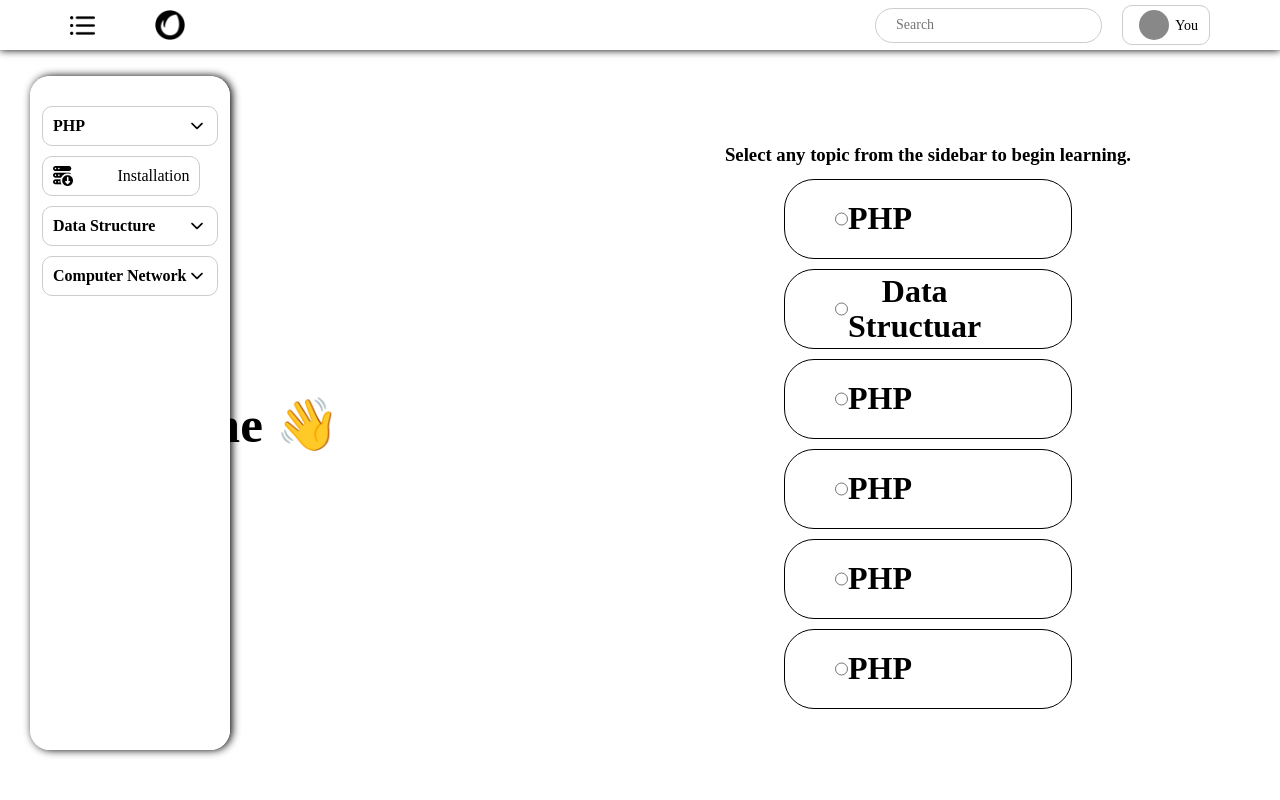
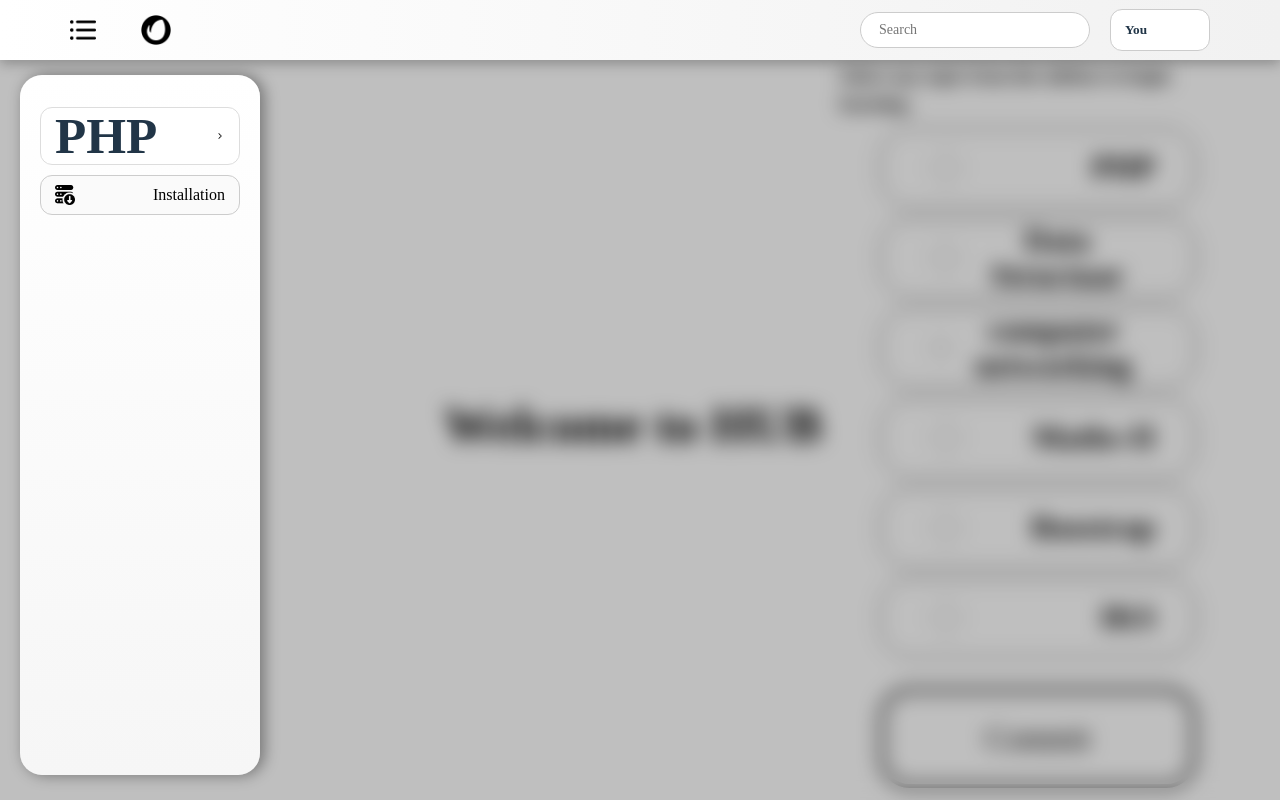
Before and after one commit to katariyaprit3-hub/Hub, a React (Vite) app: page / in a window 1280 px wide. Both pictures are taken after a click on the picture 82 px from the left and 25 px from the top of the page. Built offline with nearby package versions, Linux system fonts and the light colour scheme.

Commit message:
update leftbae

```diff
--- a/index.html
+++ b/index.html
@@ -2,7 +2,7 @@
 <html lang="en">
   <head>
     <meta charset="UTF-8" />
-    <link rel="icon" type="image/svg+xml" href="/vite.png" />
+    <link rel="icon" type="image/svg+xml" href="/vite.svg" />
     <meta name="viewport" content="width=device-width, initial-scale=1.0" />
     <title>main</title>
   </head>
--- a/src/App.css
+++ b/src/App.css
@@ -7,6 +7,7 @@
 
 body {
   background-color: #f5f5f5;
+  overflow-x: hidden;
 }
 
 body::-webkit-scrollbar,
@@ -14,22 +15,20 @@ body::-webkit-scrollbar,
   display: none;
 }
 
-/* header section */
-
 
 header {
-    position: absolute;
+  position: fixed;
   top: 0;
   left: 0;
   width: 100%;
-    height: 50px;
-    padding: 17px 70px;
-    background-color: #ffffff;
+  height: 60px;
+  padding: 0 70px;
+  background: linear-gradient(90deg, #ffffff, #f1f1f1);
   display: flex;
   align-items: center;
-    z-index: 99;
   justify-content: space-between;
-    box-shadow: 0 0 8px #000;
+  z-index: 300;
+  box-shadow: 0 4px 12px rgba(0,0,0,0.25);
 }
 
 .logo {
@@ -37,169 +36,147 @@ header {
   cursor: pointer;
 }
 
+.headerleft {
+  display: flex;
+  align-items: center;
+  gap: 45px;
+  user-select: none;
+}
+
+.leftbtn {
+  width: 26px;
+  cursor: pointer;
+  transition: 0.25s ease;
+}
+
+.leftbtn:hover {
+  transform: rotate(90deg) scale(1.1);
+}
+
 .navigation {
   display: flex;
   align-items: center;
   gap: 20px;
-    user-select: none;
 }
 
 .searchinput {
-    width: 100%;
-    height: 35px;
-    border-radius: 20px;
-    color: #000;
-    user-select: none;
-    background: transparent;
+  width: 230px;
+  height: 36px;
+  border-radius: 25px;
   border: 1px solid #ccc;
-    padding: 0 20px ;
+  padding: 0 18px;
   font-size: 14px;
 }
 
 .profile {
-    width: 95px;
-    height: 40px;
-    border-radius: 10px;
+  width: 100px;
+  height: 42px;
+  border-radius: 12px;
   border: 0.5px solid #ccc;
-    cursor: pointer;
   display: flex;
   align-items: center;
-    justify-content: space-between;
+  gap: 8px;
   padding: 6px;
-    transition: .3s;
-    gap: 6px;
+  background: #fff;
 }
 
-.profile:active {
-    outline: 0.8px solid #000;
+.blurs {
+  position: fixed;
+  inset: 0;
+  background: rgba(0,0,0,0.25);
+  backdrop-filter: blur(10px);
+  z-index: 150;
+  pointer-events: auto;
+  animation: fadeIn 0.25s ease;
 }
 
-.profile .avtar {
-    width: 30px;
-    height: 30px;
-    user-select: none;
-    background: rgba(0, 0, 0, 0.466);
-    border-radius: 50%;
-    margin-left: 10px;
+@keyframes fadeIn {
+  from { opacity: 0 }
+  to { opacity: 1 }
 }
 
-.profile h5 {
-    font-size: 14px;
-    user-select: none;
-    font-weight: 500;
-    margin-right: 5px;
-    color: #000;
-}
-
-.headerleft {
-    display: flex;
-    user-select: none;
-    align-items: center;
-    gap: 60px;
-}
-
-.headerleft .leftbtn{
-    width: 25px;
-    user-select: none;
-    height: 25px;
-    cursor: pointer;
-    transition: .3s;
-}
-
-/* leftbar section */
 
 .leftbar {
-    position: absolute;
-    bottom: 50px;
-    left: 0;
-    width: 200px;
-    height: calc(93vh - 70px);
-    background-color: #ffffff;
-    user-select: none;
-    box-shadow: 2px 0 8px #000;
+  position: fixed;
+  top: 75px;
+  left: -300px;
+  width: 240px;
+  height: calc(100vh - 100px);
+  background: linear-gradient(180deg, #ffffff, #f6f6f6);
+  box-shadow: 4px 0 15px rgba(0,0,0,0.4);
   padding: 20px;
-    display: flex;
-    align-items: center;
-    overflow-y: scroll;
-    flex-direction: column;
-    gap: 20px;
-    border-radius: 20px;
-    transition: .2s;
-    transform: translateX(-200px);
-    z-index: 98;
+  border-radius: 22px;
+  overflow-y: auto;
+  transition: left 0.35s cubic-bezier(0.4, 0, 0.2, 1);
+  z-index: 200;
+  pointer-events: auto;
 }
 
 .leftbar.active {
-    transform: translateX(30px);
-}
-
-.leftbar .leftin {
-    width: 110%;
-    user-select: none;
+  left: 20px;
 }
 
 .leftin .sections {
   width: 100%;
-    user-select: none;
-    min-height: 40px;
-    border: 0.5px solid #ccc;
-    margin-top: 10px;
-    border-radius: 10px;
-    transition: .1s;
+  min-height: 42px;
+  border: 1px solid #ddd;
+  margin-top: 12px;
+  border-radius: 12px;
   display: flex;
   align-items: center;
   justify-content: space-between;
-    padding: 0 10px;
+  padding: 0 14px;
+  background: #fff;
+  transition: 0.25s;
 }
 
 .leftin .sections:hover {
-    cursor: pointer;
-    user-select: none;
   transform: translateY(-3px);
-    box-shadow: 0 3px 8px #000;
+  box-shadow: 0 5px 12px rgba(0,0,0,0.35);
 }
 
-.sections .sub {
-    color: #000;
-    font-size: 1em;
+.sections.active {
+  background: #000;
 }
 
-.leftin .subpart {
-    width: 90%;
-    min-height: 40px;
+.sections.active .sub {
+    font-size: 1em;
+  color: #fff;
+}
+
+.sections img {
+    width: 10px;
+    height: 10px;
+}
+
+.subpart {
   margin-top: 10px;
 }
 
-.subpart .phpsub {
+.phpsub {
   width: 100%;
-    user-select: none;
   min-height: 40px;
-    border: 0.5px solid #ccc;
-    margin-top: 10px;
-    border-radius: 10px;
-    transition: .1s;
-    color: #000;
-    background: transparent;
+  border-radius: 12px;
+  border: 1px solid #ccc;
+  background: #fafafa;
+  padding: 0 14px;
   display: flex;
+  justify-content: space-between;
   align-items: center;
-    justify-content: space-between;
-    padding: 0 10px;
+  transition: 0.25s;
+}
+
+.phpsub:hover {
+  transform: translateY(-3px);
+  box-shadow: 0 5px 10px rgba(0,0,0,0.35);
 }
 
 .phpsub img {
     width: 20px;
 }
 
-.subpart .phpsub:hover {
-    cursor: pointer;
-    user-select: none;
-    transform: translateY(-3px);
-    box-shadow: 0 3px 2px #000;
+.contentArea {
+  margin-top: 60px;
+  padding: 35px;
+  width: 100%;
 }
-
-.sections img {
-    width: 20px;
-    height: 20px;
-    transform: rotate(90deg);
-    user-select: none;
-}
--- a/src/Home.jsx
+++ b/src/Home.jsx
@@ -1,5 +1,5 @@
 import { useEffect, useState } from "react"
-import { Routes, Route, useNavigate } from "react-router-dom"
+import { Routes, Route, useNavigate, useLocation } from "react-router-dom"
 
 import logo from "/envato.png"
 import leftbtni from "/list.png"
@@ -13,31 +13,48 @@ import "./App.css"
 
 export default function Home() {
   const [sidebarOpen, setSidebarOpen] = useState(false)
+
   const navigate = useNavigate()
+  const location = useLocation()
+
+  const toggleSidebar = () => {
+    setSidebarOpen(prev => !prev)
+  }
+
+  const closeSidebar = () => {
+    setSidebarOpen(false)
+  }
 
   useEffect(() => {
-    const handleKeyDown = (e) => {
+    const handler = (e) => {
       if (e.ctrlKey && e.key.toLowerCase() === "b") {
         e.preventDefault()
-        setSidebarOpen(prev => !prev)
+        toggleSidebar()
       }
     }
+    document.addEventListener("keydown", handler)
+    return () => document.removeEventListener("keydown", handler)
+  }, [])
 
-    document.addEventListener("keydown", handleKeyDown)
-    return () => document.removeEventListener("keydown", handleKeyDown)
-  }, [])
+  useEffect(() => {
+    // eslint-disable-next-line react-hooks/set-state-in-effect
+    closeSidebar()
+  }, [location.pathname])
 
   return (
     <>
+      {sidebarOpen && (
+        <div className="blurs" onClick={closeSidebar}></div>
+      )}
+
       <header>
         <div className="headerleft">
           <img
             src={leftbtni}
-            alt="menu"
             className="leftbtn"
-            onClick={() => setSidebarOpen(prev => !prev)}
+            onClick={toggleSidebar}
           />
-          <img src={logo} className="logo" alt="Envato" />
+          <img src={logo} className="logo" />
         </div>
 
         <nav className="navigation">
@@ -49,34 +66,25 @@ export default function Home() {
         </nav>
       </header>
 
-      <div className="mainlayout">
-
       <aside className={`leftbar ${sidebarOpen ? "active" : ""}`}>
         <div className="leftin">
 
-            <div className="sections active">
+          <div className="sections">
             <h1 className="sub">PHP</h1>
-              <img src={leftarrow} alt="" />
+            <img src={leftarrow} />
           </div>
 
           <div className="subpart">
             <button
               className="phpsub"
-                onClick={() => navigate("/php-installation")}
+              onClick={() => {
+                navigate("/php-installation")
+                closeSidebar()
+              }}
             >
-                <img src={download} alt="" />
+              <img src={download} />
               Installation
             </button>
-            </div>
-
-            <div className="sections">
-              <h1 className="sub">Data Structure</h1>
-              <img src={leftarrow} alt="" />
-            </div>
-
-            <div className="sections">
-              <h1 className="sub">Computer Network</h1>
-              <img src={leftarrow} alt="" />
           </div>
 
         </div>
@@ -88,8 +96,6 @@ export default function Home() {
           <Route path="/php-installation" element={<Phpinstalation />} />
         </Routes>
       </main>
-
-      </div>
     </>
   )
 }
--- a/src/intro.css
+++ b/src/intro.css
@@ -12,9 +12,9 @@
     align-items: center;
     gap: 20px;
     margin: 0;
-    padding: 0;
+    padding: 100px 0 100px 400px;
     box-sizing: border-box;
-    z-index: 97;
+    z-index: 96;
     overflow-y: auto;
 }
 
@@ -25,8 +25,6 @@
     align-items: center;
 }
 
-
-
 .intro .topics {
     width: 50%;
     display: flex;
@@ -35,7 +33,7 @@
 }
 
 .topics .topicsub {
-    width: 50%;
+    width: 80%;
     min-height: 100px;
     background: #ffffff;
 
@@ -46,7 +44,7 @@
     height: 80px;
     margin-top: 10px;
     border-radius: 30px;
-    padding: 10px 100px 10px 50px;
+    padding: 10px;
     background: transparent;
     border: 0.7px solid #000;
     color: #000;
@@ -56,14 +54,36 @@
 }
 
 .suject h1 {
-    margin-right: 70px;
+    margin-right: 30px;
     font-size: 2em;
 }
 
 .suject input {
     width: 30px;
     height: 30px;
+    margin-left: 40px;
     border: 2px solid #000;
     background: #fff;
+}
+
+.topicsub .commit {
+    width: 100%;
+    height: 100px;
+    margin-top: 30px;
+    border-radius: 30px;
+    font-size: 2em;
+    background: transparent;
+    color: #000;
+    border: 4px solid #000;
     outline: none;
+    transition: .4s;
 }
+
+.commit:hover {
+    border-bottom: 50px solid #000;
+}
+
+.commit:active {
+    background: #000;
+    color: #fff;
+}
--- a/src/introduction.jsx
+++ b/src/introduction.jsx
@@ -4,16 +4,17 @@ export default function Introduction() {
   return (
     <div className="main">
       <div className="intro">
-        <h1>Welcome 👋</h1>
+        <h1>Welcome to HUB</h1>
         <div className="topics">
           <h3>Select any topic from the sidebar to begin learning.</h3>
           <div className="topicsub">
             <button className="suject"><input type="radio" className='chack' /><h1>PHP</h1></button>
             <button className="suject"><input type="radio" className='chack' /><h1>Data Structuar</h1></button>
-            <button className="suject"><input type="radio" className='chack' /><h1>PHP</h1></button>
-            <button className="suject"><input type="radio" className='chack' /><h1>PHP</h1></button>
-            <button className="suject"><input type="radio" className='chack' /><h1>PHP</h1></button>
-            <button className="suject"><input type="radio" className='chack' /><h1>PHP</h1></button>
+            <button className="suject"><input type="radio" className='chack' /><h1>computer networking</h1></button>
+            <button className="suject"><input type="radio" className='chack' /><h1>Maths-II</h1></button>
+            <button className="suject"><input type="radio" className='chack' /><h1>Boostrap</h1></button>
+            <button className="suject"><input type="radio" className='chack' /><h1>IKS</h1></button>
+            <button className="commit">Commit</button>
           </div>
         </div>
       </div>
--- a/src/php/phps.css
+++ b/src/php/phps.css
@@ -14,7 +14,7 @@
   margin: 0;
   padding: 0;
   box-sizing: border-box;
-  z-index: 97;
+  z-index: 95;
   overflow-y: auto;
   user-select: none;
 }
```
Also changed, not shown: 1 other file (tests, documents, lock files or other folders). Lines whose indentation alone changed are shown as unchanged.
